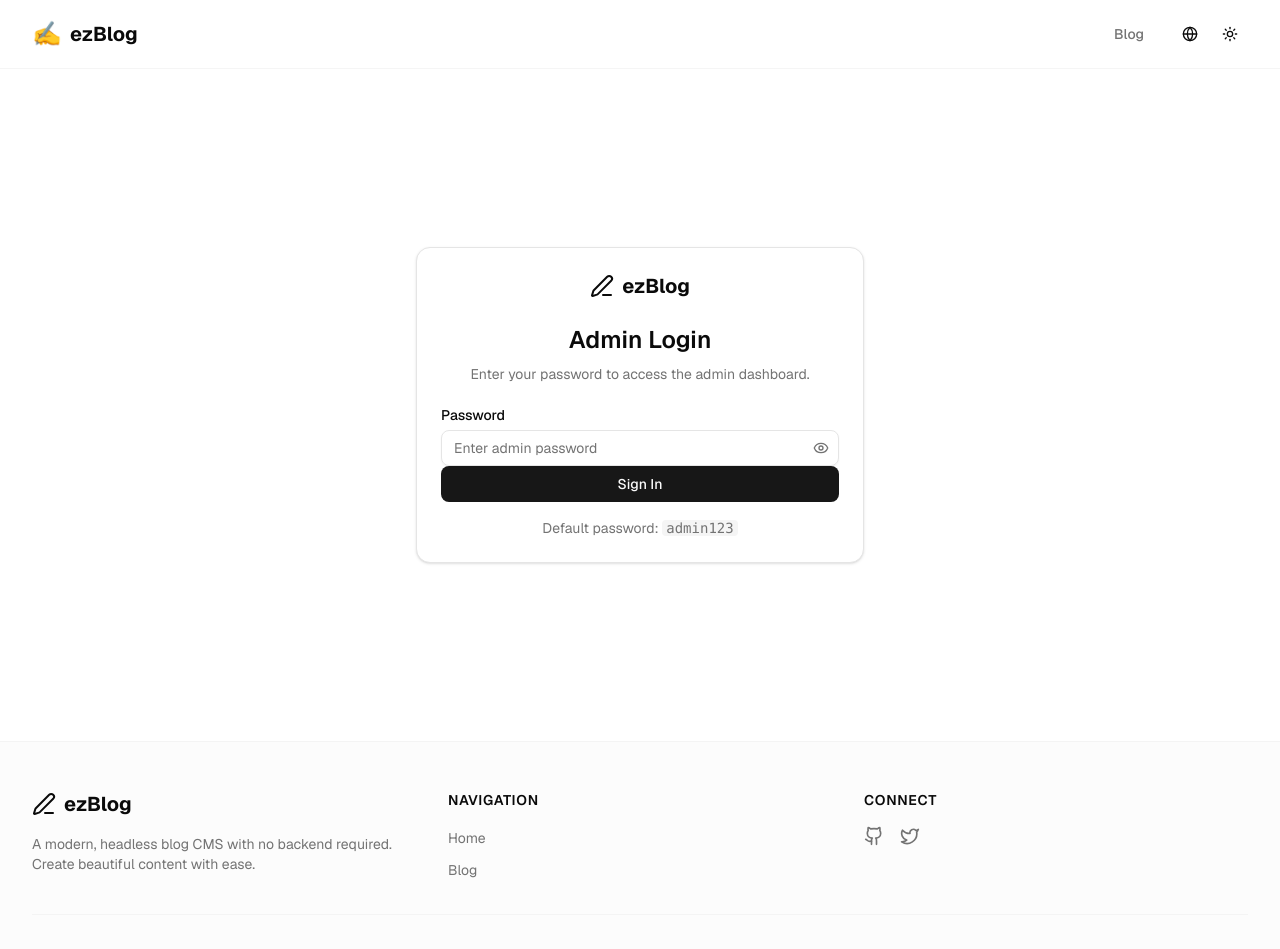
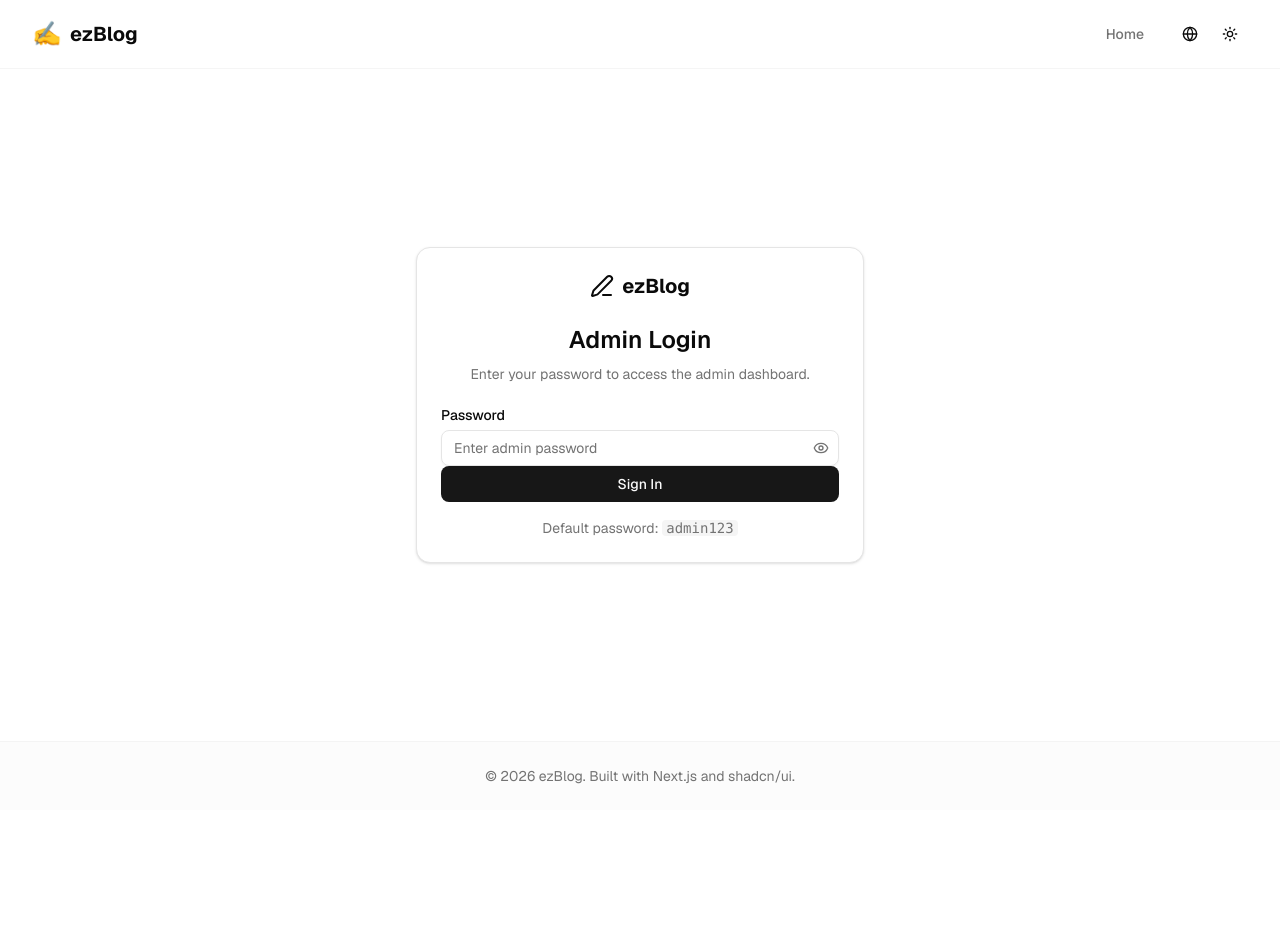
Before and after one commit to legionsa-test/ez-blog-demo, a Next.js app: page /login in a window 1280 px wide. Shown: the top 949 px of the page. After the commit the page ends 810 px from the top, so only its background shows below. Built offline with nearby package versions, Linux system fonts and the light colour scheme.

Commit message:
feat: introduce admin settings page for site configuration, author profile management, and data handling, alongside new header and footer components.

```diff
--- a/src/app/admin/settings/page.tsx
+++ b/src/app/admin/settings/page.tsx
@@ -6,6 +6,7 @@ import { Button } from '@/components/ui/button';
 import { Input } from '@/components/ui/input';
 import { Label } from '@/components/ui/label';
 import { Textarea } from '@/components/ui/textarea';
+import { Switch } from '@/components/ui/switch';
 import {
     Card,
     CardContent,
@@ -210,6 +211,44 @@ export default function SettingsPage() {
                 </CardContent>
             </Card>
 
+            {/* Footer Settings */}
+            <Card>
+                <CardHeader>
+                    <CardTitle>Footer Settings</CardTitle>
+                    <CardDescription>
+                        Customize your site footer content and visibility.
+                    </CardDescription>
+                </CardHeader>
+                <CardContent className="space-y-4">
+                    <div className="flex items-center justify-between space-x-2">
+                        <Label htmlFor="show-footer">Show Footer</Label>
+                        <Switch
+                            id="show-footer"
+                            checked={siteSettings.showFooter !== false}
+                            onCheckedChange={(checked) => setSiteSettings({ ...siteSettings, showFooter: checked })}
+                        />
+                    </div>
+                    {siteSettings.showFooter !== false && (
+                        <div className="space-y-2">
+                            <Label htmlFor="footer-text">Footer Text</Label>
+                            <Input
+                                id="footer-text"
+                                value={siteSettings.footerText || ''}
+                                onChange={(e) => setSiteSettings({ ...siteSettings, footerText: e.target.value })}
+                                placeholder="© {year} ezBlog. Built with Next.js."
+                            />
+                            <p className="text-xs text-muted-foreground">
+                                Use {'{year}'} to insert the current year.
+                            </p>
+                        </div>
+                    )}
+                    <Button onClick={handleSaveSiteSettings} disabled={isSavingSite}>
+                        <Save className="mr-2 h-4 w-4" aria-hidden="true" />
+                        {isSavingSite ? 'Saving...' : 'Save Footer Settings'}
+                    </Button>
+                </CardContent>
+            </Card>
+
             {/* Security Settings */}
             <Card>
                 <CardHeader>
--- a/src/components/layout/footer.tsx
+++ b/src/components/layout/footer.tsx
@@ -1,86 +1,37 @@
-import Link from 'next/link';
-import { PenLine, Github, Twitter } from 'lucide-react';
+'use client';
+
+import { useState, useEffect } from 'react';
+import { getSiteSettings } from '@/lib/site-settings';
+import { SiteSettings } from '@/lib/types';
 
 export function Footer() {
     const currentYear = new Date().getFullYear();
+    const [settings, setSettings] = useState<SiteSettings | null>(null);
+
+    useEffect(() => {
+        const loadSettings = () => {
+            setSettings(getSiteSettings());
+        };
+        loadSettings();
+        window.addEventListener('site-settings-updated', loadSettings);
+        return () => window.removeEventListener('site-settings-updated', loadSettings);
+    }, []);
+
+    if (settings?.showFooter === false) {
+        return null;
+    }
+
+    const defaultFooterText = `© ${currentYear} ezBlog. Built with Next.js and shadcn/ui.`;
+    const footerText = settings?.footerText
+        ? settings.footerText.replace('{year}', currentYear.toString())
+        : defaultFooterText;
 
     return (
         <footer className="border-t border-border/40 bg-muted/30">
-            <div className="mx-auto max-w-7xl px-4 py-12 sm:px-6 lg:px-8">
-                <div className="grid gap-8 md:grid-cols-3">
-                    {/* Brand */}
-                    <div className="space-y-4">
-                        <Link
-                            href="/"
-                            className="flex items-center gap-2 text-xl font-bold transition-colors hover:text-primary"
-                        >
-                            <PenLine className="h-6 w-6" aria-hidden="true" />
-                            <span>ezBlog</span>
-                        </Link>
-                        <p className="text-sm text-muted-foreground">
-                            A modern, headless blog CMS with no backend required. Create beautiful content with ease.
-                        </p>
-                    </div>
-
-                    {/* Links */}
-                    <nav className="space-y-4" aria-label="Footer navigation">
-                        <h3 className="text-sm font-semibold uppercase tracking-wider text-foreground">
-                            Navigation
-                        </h3>
-                        <ul className="space-y-2">
-                            <li>
-                                <Link
-                                    href="/"
-                                    className="text-sm text-muted-foreground transition-colors hover:text-foreground"
-                                >
-                                    Home
-                                </Link>
-                            </li>
-                            <li>
-                                <Link
-                                    href="/blog"
-                                    className="text-sm text-muted-foreground transition-colors hover:text-foreground"
-                                >
-                                    Blog
-                                </Link>
-                            </li>
-                        </ul>
-                    </nav>
-
-                    {/* Social */}
-                    <div className="space-y-4">
-                        <h3 className="text-sm font-semibold uppercase tracking-wider text-foreground">
-                            Connect
-                        </h3>
-                        <div className="flex gap-4">
-                            <a
-                                href="https://github.com"
-                                target="_blank"
-                                rel="noopener noreferrer"
-                                className="text-muted-foreground transition-colors hover:text-foreground"
-                                aria-label="GitHub"
-                            >
-                                <Github className="h-5 w-5" aria-hidden="true" />
-                            </a>
-                            <a
-                                href="https://twitter.com"
-                                target="_blank"
-                                rel="noopener noreferrer"
-                                className="text-muted-foreground transition-colors hover:text-foreground"
-                                aria-label="Twitter"
-                            >
-                                <Twitter className="h-5 w-5" aria-hidden="true" />
-                            </a>
-                        </div>
-                    </div>
-                </div>
-
-                {/* Copyright */}
-                <div className="mt-8 border-t border-border/40 pt-8">
-                    <p className="text-center text-sm text-muted-foreground">
-                        © {currentYear} ezBlog. Built with Next.js and shadcn/ui.
-                    </p>
-                </div>
+            <div className="mx-auto max-w-7xl px-4 py-6 sm:px-6 lg:px-8">
+                <p className="text-center text-sm text-muted-foreground">
+                    {footerText}
+                </p>
             </div>
         </footer>
     );
--- a/src/components/layout/header.tsx
+++ b/src/components/layout/header.tsx
@@ -54,7 +54,7 @@ export function Header() {
 
     // Static navigation items (always shown)
     const staticNavigation = [
-        { name: t('nav.blog'), href: '/' },
+        { name: t('nav.home'), href: '/' },
     ];
 
     // Combine static and dynamic page links
--- a/src/lib/site-settings.ts
+++ b/src/lib/site-settings.ts
@@ -11,6 +11,8 @@ const defaultSettings: SiteSettings = {
     description: 'A modern, headless blog CMS',
     unsplashApiKey: '',
     adminPassword: '',
+    showFooter: true,
+    footerText: '© {year} ezBlog. Built with Next.js and shadcn/ui.',
 };
 
 // Get site settings
--- a/src/lib/types.ts
+++ b/src/lib/types.ts
@@ -68,6 +68,8 @@ export interface SiteSettings {
   description: string;
   unsplashApiKey: string;
   adminPassword: string;
+  showFooter?: boolean;
+  footerText?: string;
 }
 
 export interface Page {
```
